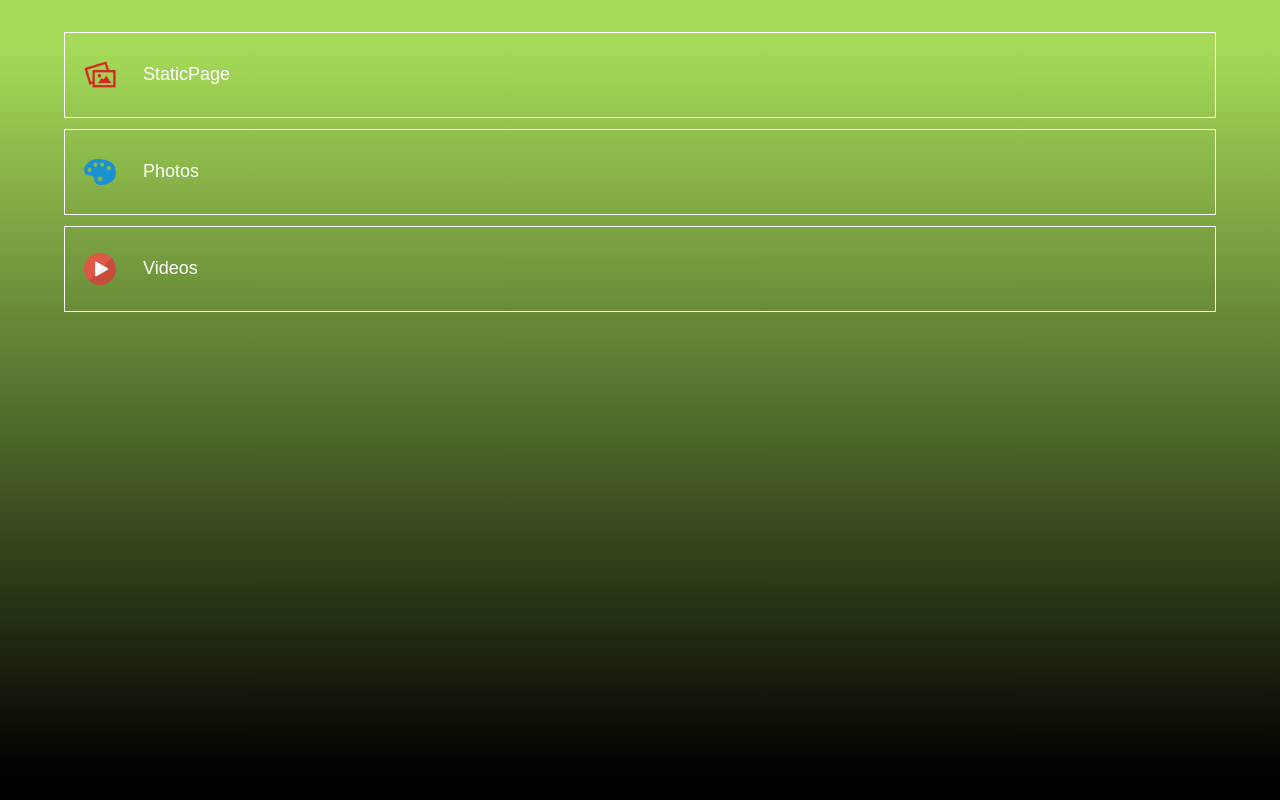
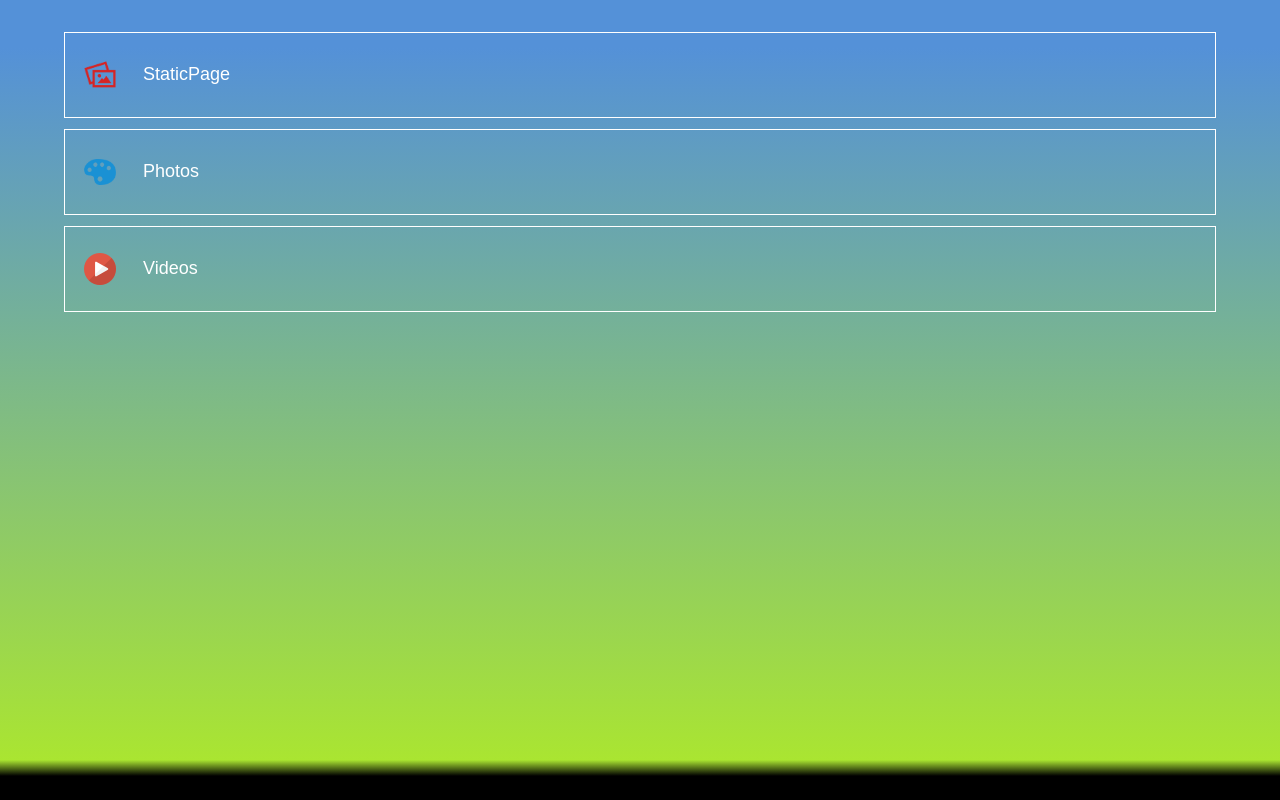
Before and after one commit to jarnailboparai/easycugy_eBizProf_915, a plain HTML site: page index.html in a window 1280 px wide. Drawn offline with Linux system fonts and the light colour scheme.

Commit message:
easycugy_eBizProf_915

```diff
--- a/css/theme.css
+++ b/css/theme.css
@@ -145,9 +145,9 @@
 	background-image:none;
 	background-repeat:no-repeat;
 	background-size:cover;
-	background: linear-gradient(top , rgb(165, 218, 88) 6% , rgb(0, 0, 0) 97% , rgb(0, 0, 0) 100%);
-background: -o-linear-gradient(top , rgb(165, 218, 88) 6% , rgb(0, 0, 0) 97% , rgb(0, 0, 0) 100%);
-background: -ms-linear-gradient(top , rgb(165, 218, 88) 6% , rgb(0, 0, 0) 97% , rgb(0, 0, 0) 100%);
-background: -moz-linear-gradient(top , rgb(165, 218, 88) 6% , rgb(0, 0, 0) 97% , rgb(0, 0, 0) 100%);
-background: -webkit-linear-gradient(top , rgb(165, 218, 88) 6% , rgb(0, 0, 0) 97% , rgb(0, 0, 0) 100%);
+	background: linear-gradient(top , rgb(84, 145, 216) 6% , rgb(170, 229, 49) 95% , rgb(0, 0, 0) 97% , rgb(0, 0, 0) 100%);
+background: -o-linear-gradient(top , rgb(84, 145, 216) 6% , rgb(170, 229, 49) 95% , rgb(0, 0, 0) 97% , rgb(0, 0, 0) 100%);
+background: -ms-linear-gradient(top , rgb(84, 145, 216) 6% , rgb(170, 229, 49) 95% , rgb(0, 0, 0) 97% , rgb(0, 0, 0) 100%);
+background: -moz-linear-gradient(top , rgb(84, 145, 216) 6% , rgb(170, 229, 49) 95% , rgb(0, 0, 0) 97% , rgb(0, 0, 0) 100%);
+background: -webkit-linear-gradient(top , rgb(84, 145, 216) 6% , rgb(170, 229, 49) 95% , rgb(0, 0, 0) 97% , rgb(0, 0, 0) 100%);
 }
```
